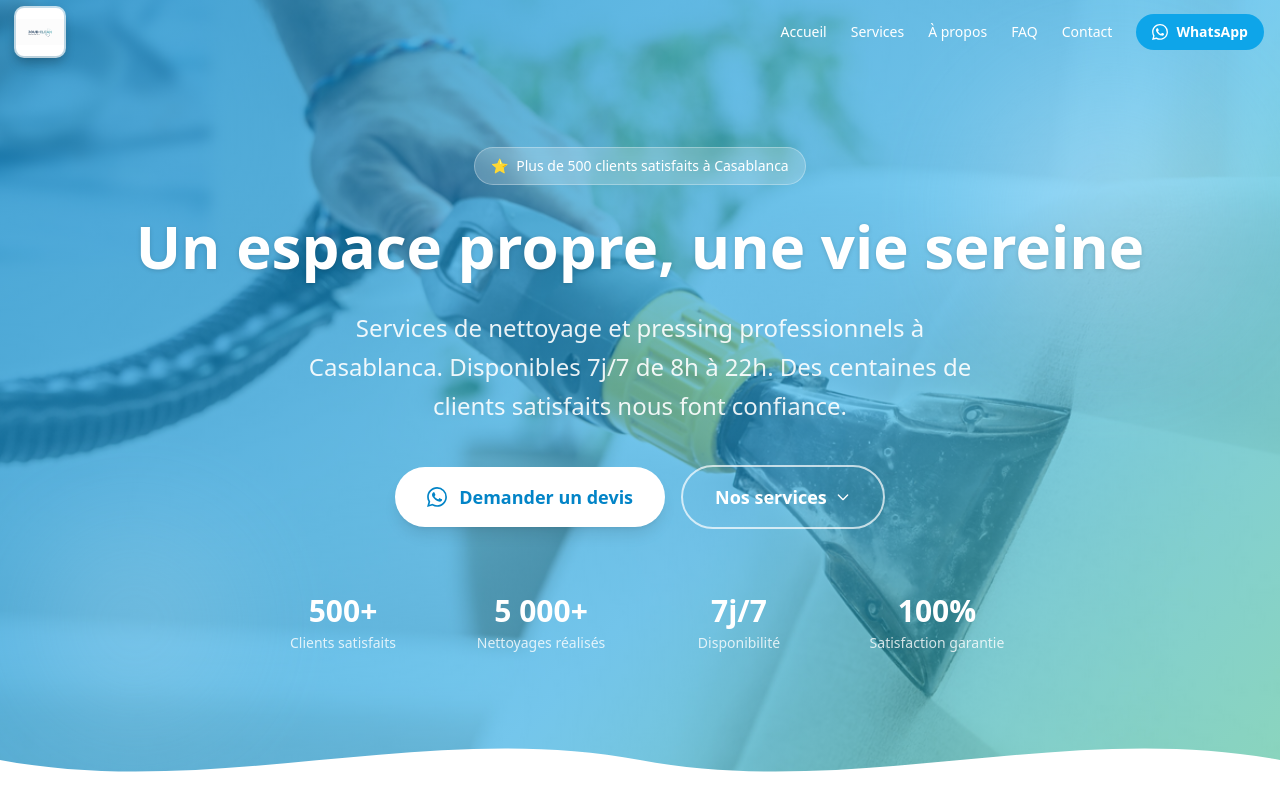
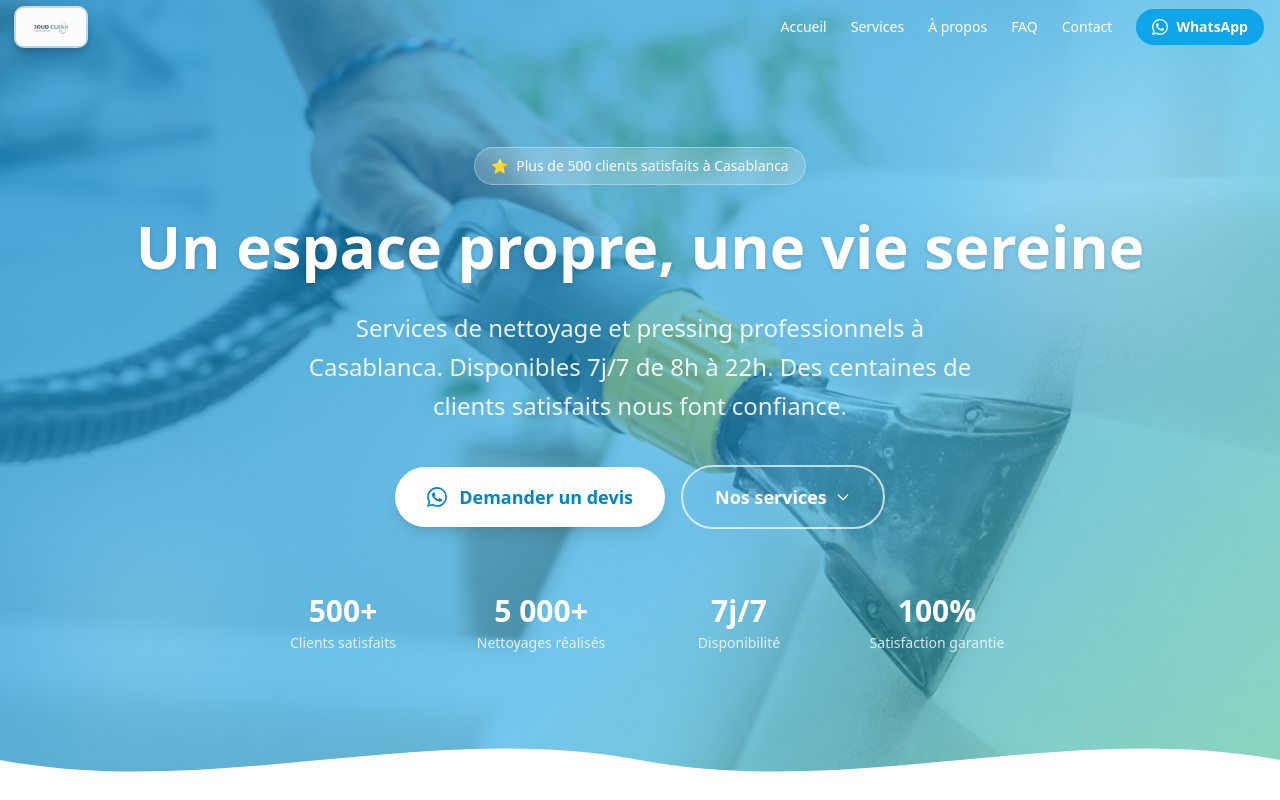
Before and after one commit to mohammedyassinAa/CLEAN, a Next.js app: page / in a window 1280 px wide. Shown: the top 800 px of the page. Built offline with nearby package versions, Linux system fonts and the light colour scheme.

Commit message:
Fix navbar logo visibility: match footer rendering with explicit dimensions
Co-authored-by: mohammedyassinAa <106601391+mohammedyassinAa@users.noreply.github.com>

```diff
--- a/src/components/Navbar.tsx
+++ b/src/components/Navbar.tsx
@@ -35,17 +35,17 @@ export default function Navbar() {
         {/* Logo */}
         <Link href="#hero" className="flex items-center group" onClick={handleNavClick}>
           <div
-            className={`relative flex-shrink-0 w-10 h-10 md:w-12 md:h-12 rounded-lg overflow-hidden bg-white ring-2 ring-white/70 shadow-lg transition-all duration-300 motion-safe:group-hover:scale-110 group-hover:ring-white group-hover:shadow-xl ${
+            className={`flex-shrink-0 rounded-lg overflow-hidden bg-white ring-2 ring-white/70 shadow-lg transition-all duration-300 motion-safe:group-hover:scale-110 group-hover:ring-white group-hover:shadow-xl ${
               scrolled ? "ring-sky-200 shadow-md" : "drop-shadow-lg"
             }`}
           >
             <Image
               src="/navbarlogo.svg"
               alt={siteConfig.logoAlt}
-              fill
-              sizes="(max-width: 768px) 40px, 48px"
+              width={68}
+              height={38}
               priority
-              className="object-contain"
+              className="h-[38px] w-auto object-contain"
             />
           </div>
         </Link>
```
